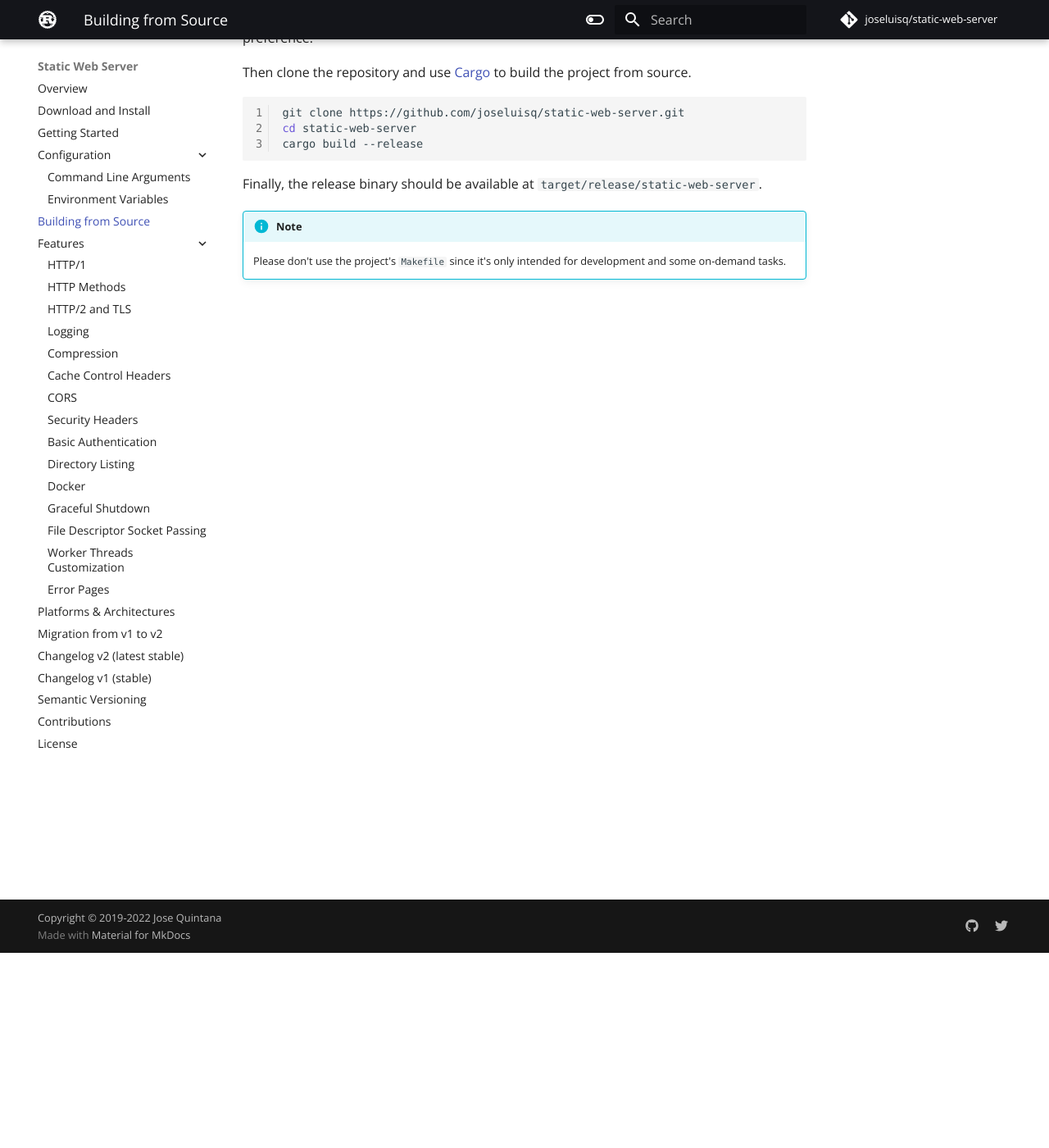
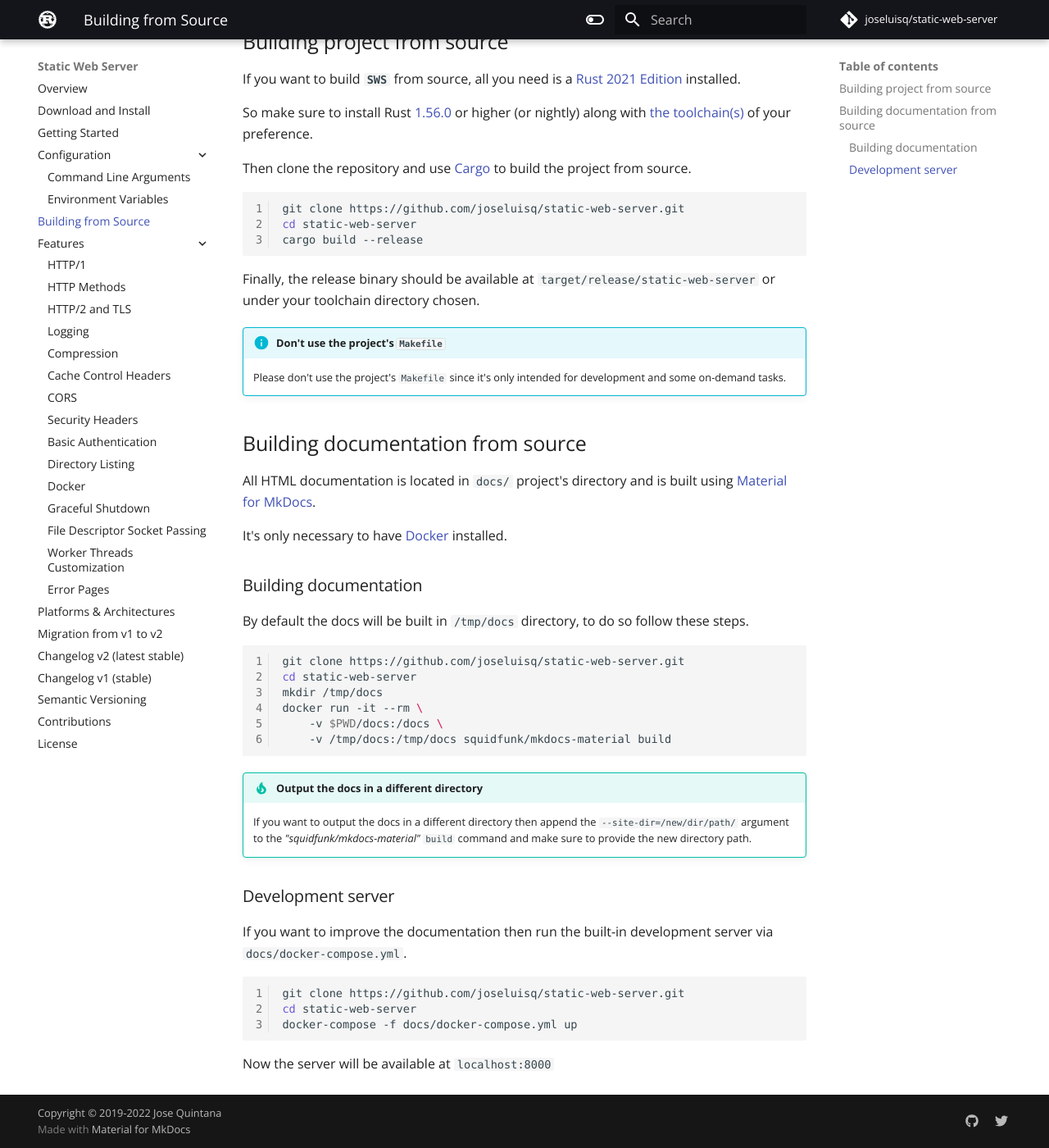
Before and after one commit to static-web-server/static-web-server, an MkDocs documentation site: the page built from docs/content/building-from-source.md, in a window 1280 px wide and 1400 px high, scrolled down 238 px. Shown: the whole window at 82% size. Built offline with MkDocs 1.6.1 and Material for MkDocs 9.7.7, drawn with Linux system fonts in a browser that asks for light colours; some web fonts are replaced; comment, search, counter and statistics services are not loaded; some of the changed text lies outside the part shown.

Commit message:
docs: building documentation from source [skip ci]

````diff
--- /dev/null
+++ b/docs/README.md
@@ -0,0 +1,3 @@
+# Build or improve documentation
+
+To build or improve the documentation follow the [building documentation from source](https://sws.joseluisq.net/building-from-source/#building-documentation-from-source) instructions.
--- a/docs/content/building-from-source.md
+++ b/docs/content/building-from-source.md
@@ -1,8 +1,12 @@
 # Building from Source
 
-If you want to build **`SWS`** from source, all what you need is to have a [Rust 2021 Edition](https://blog.rust-lang.org/2021/05/11/edition-2021.html) installed.
+Follow these instructions to either build **`SWS`** project from source or the HTML documentation.
 
-Make sure to install Rust [1.56.0](https://blog.rust-lang.org/2021/10/21/Rust-1.56.0.html) or higher (or nightly) along with [the toolchain(s)](https://rust-lang.github.io/rustup/concepts/toolchains.html) of your preference.
+## Building project from source
+
+If you want to build **`SWS`** from source, all you need is a [Rust 2021 Edition](https://blog.rust-lang.org/2021/05/11/edition-2021.html) installed.
+
+So make sure to install Rust [1.56.0](https://blog.rust-lang.org/2021/10/21/Rust-1.56.0.html) or higher (or nightly) along with [the toolchain(s)](https://rust-lang.github.io/rustup/concepts/toolchains.html) of your preference.
 
 Then clone the repository and use [Cargo](https://doc.rust-lang.org/cargo/) to build the project from source.
 
@@ -12,7 +16,41 @@
 cargo build --release
 ```
 
-Finally, the release binary should be available at `target/release/static-web-server`.
+Finally, the release binary should be available at `target/release/static-web-server` or under your toolchain directory chosen.
 
-!!! info "Note"
+!!! info "Don't use the project's `Makefile`"
     Please don't use the project's `Makefile` since it's only intended for development and some on-demand tasks.
+
+## Building documentation from source
+
+All HTML documentation is located in `docs/` project's directory and is built using [Material for MkDocs](https://github.com/squidfunk/mkdocs-material).
+
+It's only necessary to have [Docker](https://www.docker.com/get-started/) installed.
+
+### Building documentation
+
+By default the docs will be built in `/tmp/docs` directory, to do so follow these steps.
+
+```sh
+git clone https://github.com/joseluisq/static-web-server.git
+cd static-web-server
+mkdir /tmp/docs
+docker run -it --rm \
+    -v $PWD/docs:/docs \
+    -v /tmp/docs:/tmp/docs squidfunk/mkdocs-material build
+```
+
+!!! tip "Output the docs in a different directory"
+    If you want to output the docs in a different directory then append the `--site-dir=/new/dir/path/` argument to the *"squidfunk/mkdocs-material"* `build` command and make sure to provide the new directory path.
+
+### Development server
+
+If you want to improve the documentation then run the built-in development server via `docs/docker-compose.yml`.
+
+```sh
+git clone https://github.com/joseluisq/static-web-server.git
+cd static-web-server
+docker-compose -f docs/docker-compose.yml up
+```
+
+Now the server will be available at `localhost:8000`
--- a/docs/docker-compose.yml
+++ b/docs/docker-compose.yml
@@ -1,9 +1,7 @@
 version: "3.3"
 services:
   server:
-    build:
-      context: .
-      dockerfile: Dockerfile
+    image: squidfunk/mkdocs-material
     ports:
       - 8000:8000
     volumes:
````
Also changed, not shown: 1 other file.
